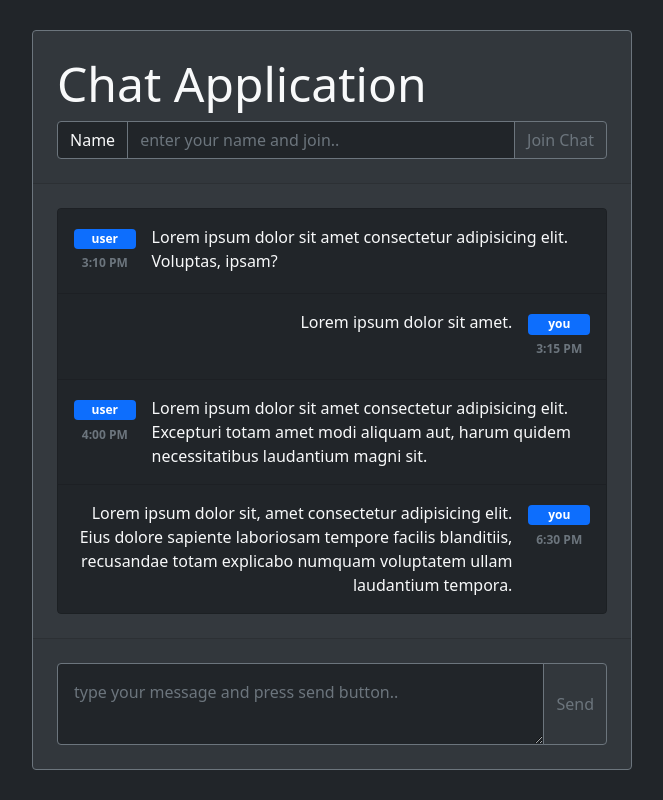
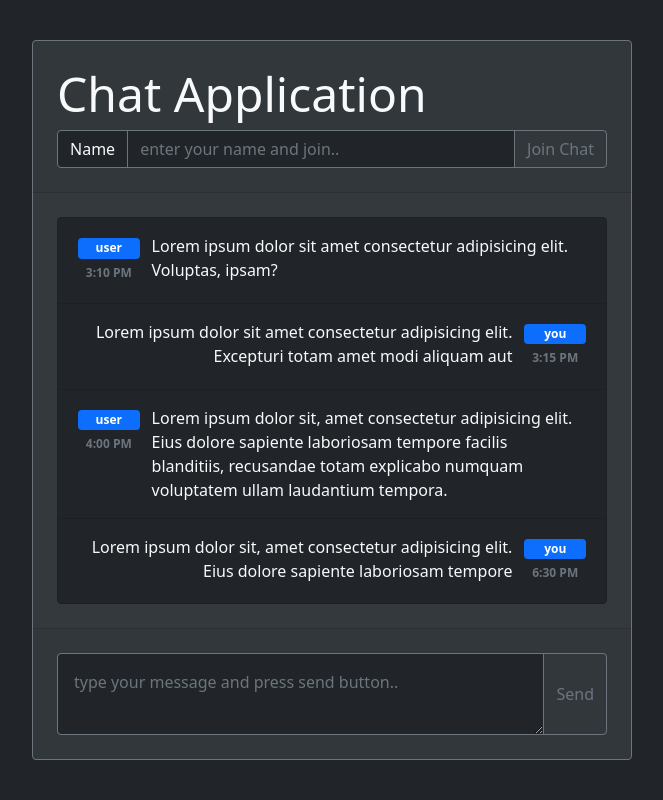
Before and after one commit to webceyhan/vite-chat-app, a Vue app: page / in a window 1280 px wide. Shown: the whole page, without its empty margins (308-971 px from the left). Built offline with nearby package versions, Linux system fonts and the light colour scheme.

Commit message:
message component impl.

```diff
--- a/src/App.vue
+++ b/src/App.vue
@@ -1,7 +1,17 @@
 <script setup>
-// This starter template is using Vue 3 <script setup> SFCs
-// Check out https://v3.vuejs.org/api/sfc-script-setup.html#sfc-script-setup
-// import HelloWorld from './components/HelloWorld.vue'
+
+import {  ref } from 'vue';
+import Message from './components/Message.vue'
+
+const user = ref('you')
+
+const messages = ref([
+  { user: 'user', text: 'Lorem ipsum dolor sit amet consectetur adipisicing elit. Voluptas, ipsam?', date: '3:10 PM' },
+  { user: 'you', text: 'Lorem ipsum dolor sit amet consectetur adipisicing elit. Excepturi totam amet modi aliquam aut', date: '3:15 PM' },
+  { user: 'user', text: 'Lorem ipsum dolor sit, amet consectetur adipisicing elit. Eius dolore sapiente laboriosam tempore facilis blanditiis, recusandae totam explicabo numquam voluptatem ullam laudantium tempora.', date: '4:00 PM' },
+  { user: 'you', text: 'Lorem ipsum dolor sit, amet consectetur adipisicing elit. Eius dolore sapiente laboriosam tempore', date: '6:30 PM' },
+])
+
 
 </script>
 
@@ -28,55 +38,12 @@
     <!-- Body -->
     <div class="card-body p-4">
       <ul class="list-group h-100 overflow-auto">
-        <li class="list-group-item bg-dark text-light p-3">
-          <div class="d-flex align-items-start justify-content-start">
-            <div class="d-flex flex-column my-1 me-3">
-              <span class="badge bg-primary mb-1">user</span>
-              <span class="badge text-muted text-nowrap">3:10 PM</span>
-            </div>
-            <span
-              class="text-start"
-            >Lorem ipsum dolor sit amet consectetur adipisicing elit. Voluptas, ipsam?</span>
-          </div>
-        </li>
-
-        <li class="list-group-item bg-dark text-light p-3">
-          <div class="d-flex align-items-start justify-content-end">
-            <span class="text-end">Lorem ipsum dolor sit amet.</span>
-            <div class="d-flex flex-column my-1 ms-3">
-              <span class="badge bg-primary mb-1">you</span>
-              <span class="badge text-muted text-nowrap">3:15 PM</span>
-            </div>
-          </div>
-        </li>
-
-        <li class="list-group-item bg-dark text-light p-3">
-          <div class="d-flex align-items-start justify-content-start">
-            <div class="d-flex flex-column my-1 me-3">
-              <span class="badge bg-primary mb-1">user</span>
-              <span class="badge text-muted text-nowrap">4:00 PM</span>
-            </div>
-            <span class="text-start">
-              Lorem ipsum dolor sit amet consectetur adipisicing elit.
-              Excepturi totam amet modi aliquam aut,
-              harum quidem necessitatibus laudantium magni sit.
-            </span>
-          </div>
-        </li>
-
-        <li class="list-group-item bg-dark text-light p-3">
-          <div class="d-flex align-items-start justify-content-end">
-            <span class="text-end ">
-              Lorem ipsum dolor sit, amet consectetur adipisicing elit.
-              Eius dolore sapiente laboriosam tempore facilis blanditiis,
-              recusandae totam explicabo numquam voluptatem ullam laudantium tempora.
-            </span>
-            <div class="d-flex flex-column my-1 ms-3">
-              <span class="badge bg-primary mb-1">you</span>
-              <span class="badge text-muted text-nowrap">6:30 PM</span>
-            </div>
-          </div>
-        </li>
+        <message
+          v-for="(message, i) in messages"
+          :key="i"
+          :message="message"
+          :own="message.user === user"
+        />
       </ul>
     </div>
 
--- /dev/null
+++ b/src/components/Message.vue
@@ -0,0 +1,28 @@
+<script setup>
+import { computed, ref } from 'vue'
+
+const props = defineProps({
+  message: Object,
+  own: Boolean
+})
+
+const direction = computed(() => props.own ? 'end' : 'start')
+const order = computed(()=> props.own ? 1:0)
+
+</script>
+
+<template>
+  <li class="list-group-item bg-dark text-light py-3">
+    <div :class="`d-flex align-items-start justify-content-${direction}`">
+      <!-- User -->
+      <div :class="`d-flex flex-column m-1 order-${order}`">
+        <span class="badge bg-primary mb-1">{{ message.user }}</span>
+
+        <span class="badge text-muted text-nowrap">{{ message.date }}</span>
+      </div>
+
+      <!-- Text -->
+      <span :class="`text-${direction} mx-2`">{{ message.text }}</span>
+    </div>
+  </li>
+</template>
```
Also changed, not shown: src/components/HelloWorld.vue (deleted, +0 -13 lines).
